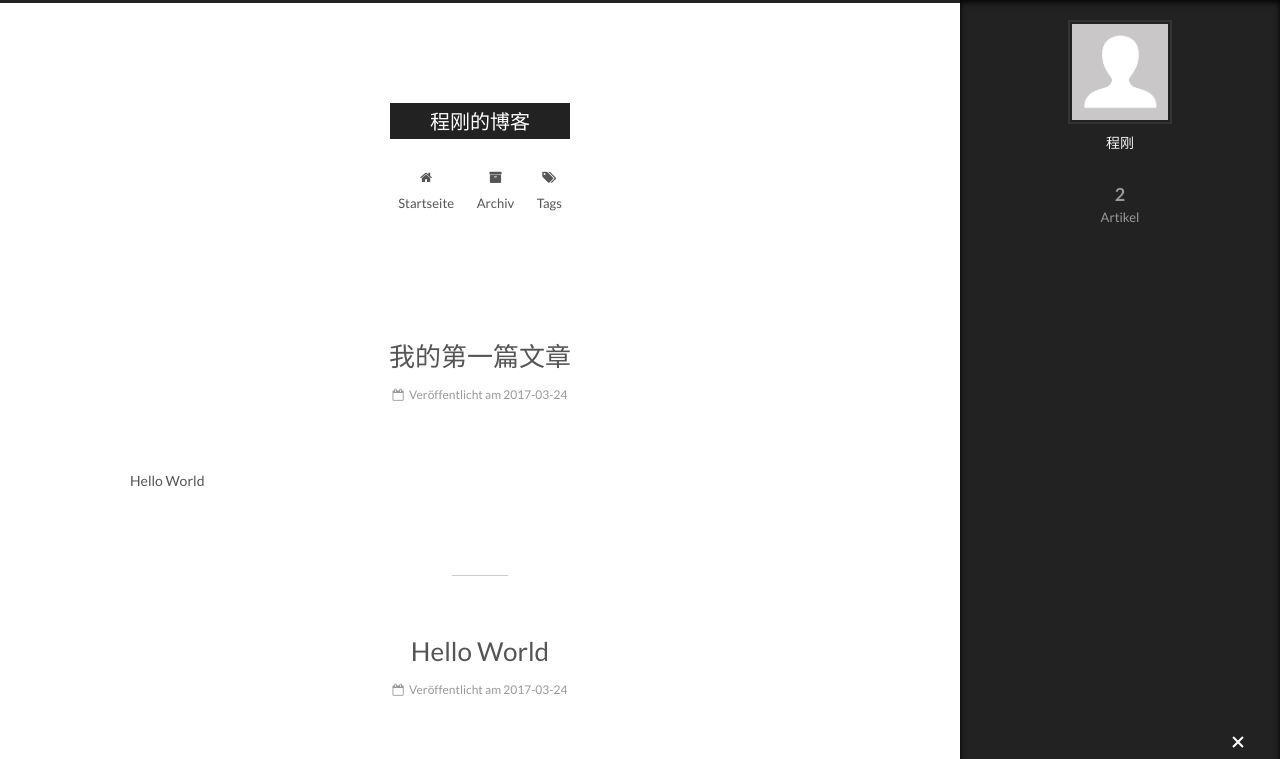
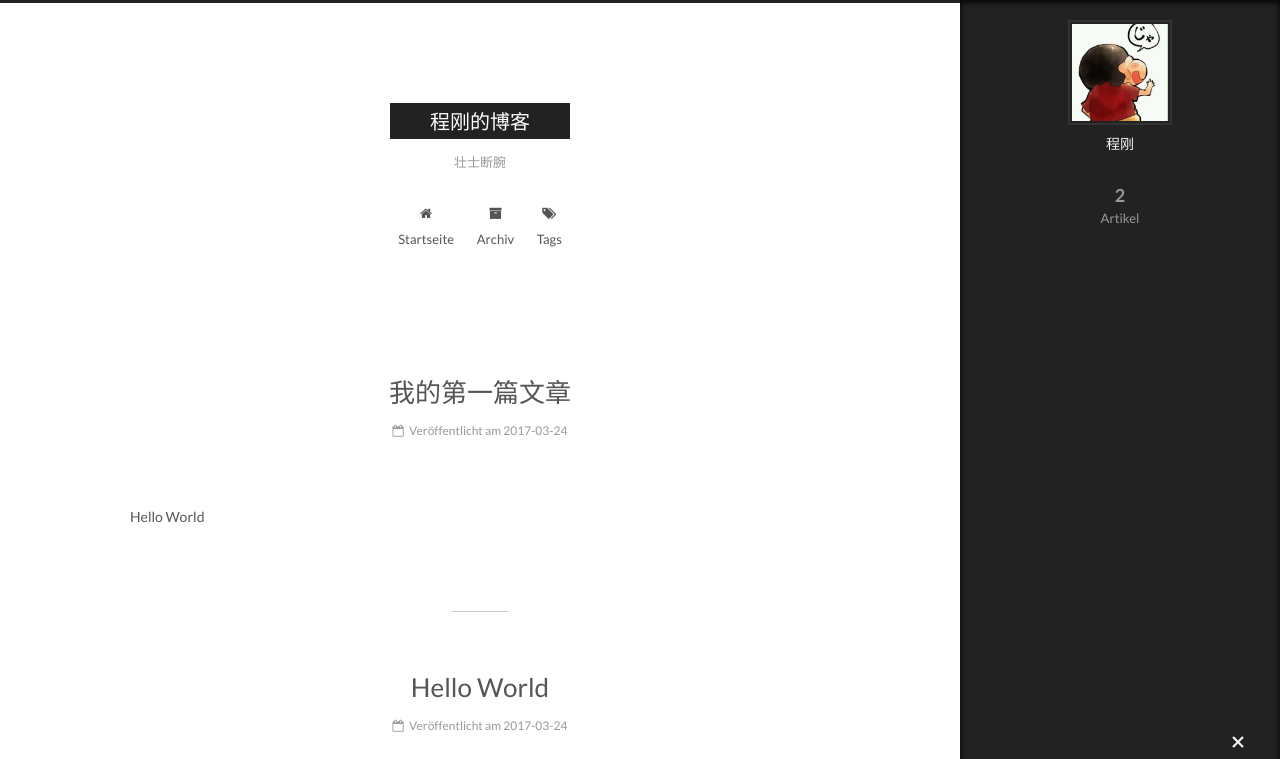
Before and after one commit to chenggang0815/chenggang0815.github.io, a plain HTML site: page index.html in a window 1280 px wide. Both pictures are taken after a click on the element 1238 px from the left and 743 px from the top of the page. Shown: the top 759 px of the page. Drawn offline with Linux system fonts and the light colour scheme.

Commit message:
Site updated: 2017-03-25 08:56:31

```diff
--- a/css/main.css
+++ b/css/main.css
@@ -1684,7 +1684,7 @@ pre .javascript .function {
   width: 4px;
   height: 4px;
   border-radius: 50%;
-  background: #33d632;
+  background: #67e3a6;
 }
 .links-of-blogroll {
   font-size: 13px;
--- a/index.html
+++ b/index.html
@@ -169,7 +169,7 @@
       </a>
     </div>
 
-        <p class="site-subtitle"></p>
+        <p class="site-subtitle">壮士断腕</p>
 
   </div>
 
@@ -252,7 +252,7 @@
     <span hidden itemprop="author" itemscope itemtype="http://schema.org/Person">
       <meta itemprop="name" content="程刚">
       <meta itemprop="description" content="">
-      <meta itemprop="image" content="/images/avatar.gif">
+      <meta itemprop="image" content="/images/avatar.jpg">
     </span>
 
     <span hidden itemprop="publisher" itemscope itemtype="http://schema.org/Organization">
@@ -373,7 +373,7 @@
     <span hidden itemprop="author" itemscope itemtype="http://schema.org/Person">
       <meta itemprop="name" content="程刚">
       <meta itemprop="description" content="">
-      <meta itemprop="image" content="/images/avatar.gif">
+      <meta itemprop="image" content="/images/avatar.jpg">
     </span>
 
     <span hidden itemprop="publisher" itemscope itemtype="http://schema.org/Organization">
@@ -521,7 +521,7 @@
       <section class="site-overview sidebar-panel sidebar-panel-active">
         <div class="site-author motion-element" itemprop="author" itemscope itemtype="http://schema.org/Person">
           <img class="site-author-image" itemprop="image"
-               src="/images/avatar.gif"
+               src="/images/avatar.jpg"
                alt="程刚" />
           <p class="site-author-name" itemprop="name">程刚</p>
 
```
Also changed, not shown: 2017/03/24/hello-world/index.html (+3 -3 lines), 2017/03/24/我的第一篇文章/index.html (+3 -3 lines), archives/2017/03/index.html (+2 -2 lines), archives/2017/index.html (+2 -2 lines), archives/index.html (+2 -2 lines), images/avatar.jpg (added).
